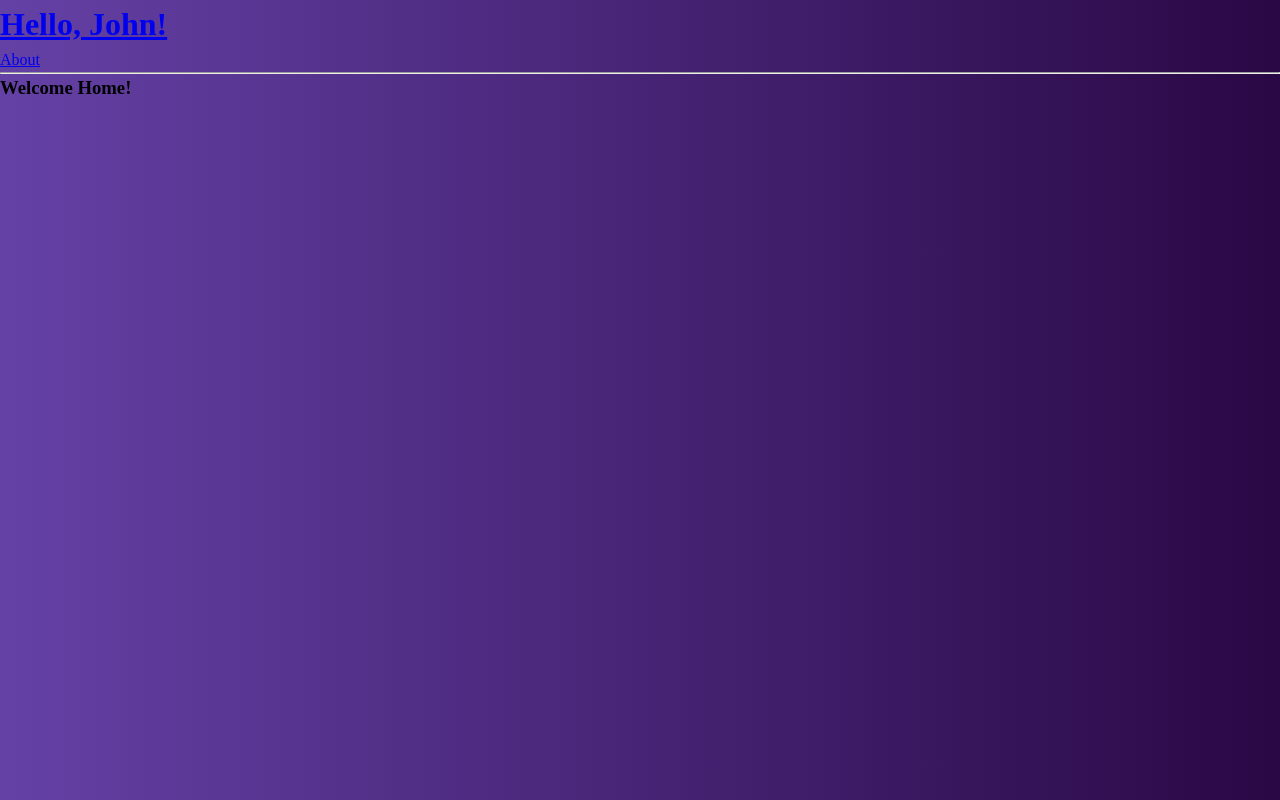
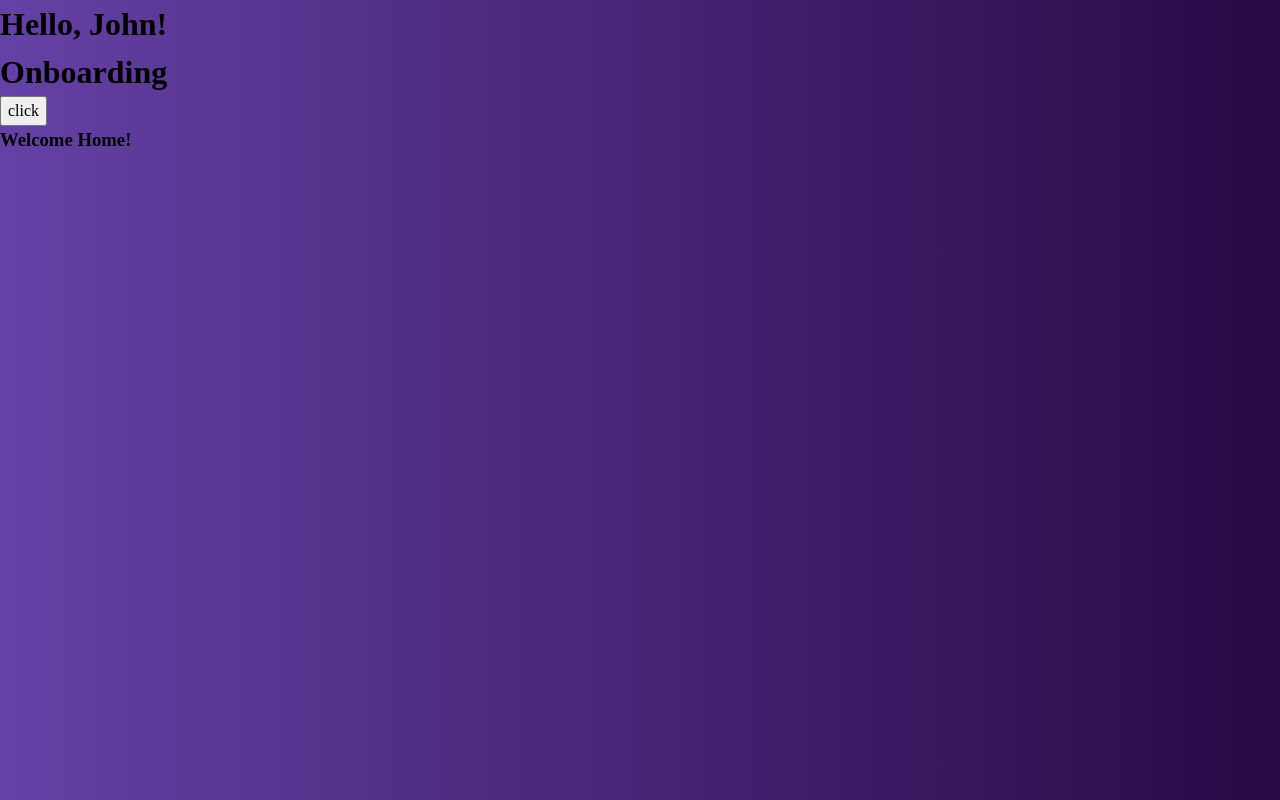
Before and after one commit to MorgansX/mojipass_client, a React (Vite) app: page / in a window 1280 px wide. Built offline with nearby package versions, Linux system fonts and the light colour scheme.

Commit message:
[onbiarding] first visit logic hook

```diff
--- a/package.json
+++ b/package.json
@@ -7,8 +7,7 @@
     "dev": "vite",
     "build": "tsc -b && vite build",
     "format": "biome format --write ./src",
-    "preview": "vite preview",
-    "prepare": "husky"
+    "preview": "vite preview"
   },
   "dependencies": {
     "@tanstack/react-router": "^1.132.23",
--- a/src/assets/locales/en/translation.json
+++ b/src/assets/locales/en/translation.json
@@ -1,5 +1,5 @@
 {
-  "onboarding":{
-    "greeting": "Hello, {{name}}!"
-  }
+	"onboarding": {
+		"greeting": "Hello, {{name}}!"
+	}
 }
--- a/src/assets/locales/uk/translation.json
+++ b/src/assets/locales/uk/translation.json
@@ -1,5 +1,5 @@
 {
-  "onboarding":{
-    "greeting": "Привіт, {{name}}!"
-  }
+	"onboarding": {
+		"greeting": "Привіт, {{name}}!"
+	}
 }
--- /dev/null
+++ b/src/hooks/useFirstVisit.tsx
@@ -0,0 +1,34 @@
+import { useState, useEffect } from "react";
+
+interface UseFirstVisit {
+	isFirstVisit: boolean;
+	markAsVisited: () => void;
+	resetVisitStatus: () => void;
+}
+
+const STORAGE_KEY = "emojipassVisited";
+
+export const useFirstVisit = (): UseFirstVisit => {
+	const [isFirstVisit, setIsFirstVisit] = useState<boolean>(true);
+
+	const markAsVisited = () => {
+		localStorage.setItem(STORAGE_KEY, "true");
+		setIsFirstVisit(false);
+	};
+
+	const resetVisitStatus = () => {
+		localStorage.removeItem(STORAGE_KEY);
+		setIsFirstVisit(true);
+	};
+
+	useEffect(() => {
+		const hasVisited = localStorage.getItem(STORAGE_KEY);
+		setIsFirstVisit(hasVisited !== "true");
+	}, []);
+
+	return {
+		isFirstVisit,
+		markAsVisited,
+		resetVisitStatus,
+	};
+};
--- a/src/main.tsx
+++ b/src/main.tsx
@@ -4,7 +4,7 @@ import { RouterProvider, createRouter } from "@tanstack/react-router";
 
 import { routeTree } from "./routeTree.gen";
 
-import './i18next/i18next';
+import "./i18next/i18next";
 import "./App.css";
 
 const router = createRouter({ routeTree });
--- a/src/routes/__root.tsx
+++ b/src/routes/__root.tsx
@@ -1,27 +1,28 @@
-import { createRootRoute, Link, Outlet } from "@tanstack/react-router";
+import { createRootRoute, Outlet } from "@tanstack/react-router";
 import { TanStackRouterDevtools } from "@tanstack/react-router-devtools";
 import AppWrapper from "../components/templates/AppWrapper";
 import { useTranslation } from "react-i18next";
-
+import { useFirstVisit } from "../hooks/useFirstVisit";
 
 const RootLayout = () => {
-	const {t, i18n} = useTranslation();
-	// i18n.changeLanguage('uk');
+	const { t } = useTranslation();
+	const { isFirstVisit, markAsVisited } = useFirstVisit();
+
 	return (
 		<AppWrapper>
 			<div className="p-2 flex gap-2">
-			<Link to="/" className="[&.active]:font-bold">
-				 <h1>{t('onboarding.greeting', { name: 'John' })}</h1>
-			</Link>{" "}
-			<Link to="/about" className="[&.active]:font-bold">
-				About
-			</Link>
+				<h1>{t("onboarding.greeting", { name: "John" })}</h1>
 			</div>
-		<hr />
+			{isFirstVisit && (
+				<div>
+					<h1>Onboarding</h1>
+					<button onClick={markAsVisited}>click</button>
+				</div>
+			)}
 			<Outlet />
 			<TanStackRouterDevtools />
 		</AppWrapper>
 	);
-}
+};
 
 export const Route = createRootRoute({ component: RootLayout });
```
Also changed, not shown: src/components/organisms/onboarding/index.tsx (added, +7 -0 lines), src/i18next/i18next.ts (+10 -11 lines). Lines whose indentation alone changed are shown as unchanged.
